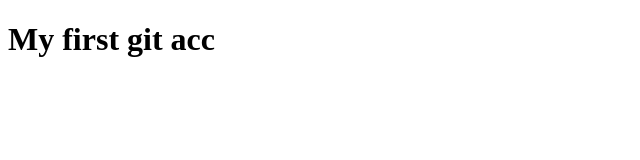
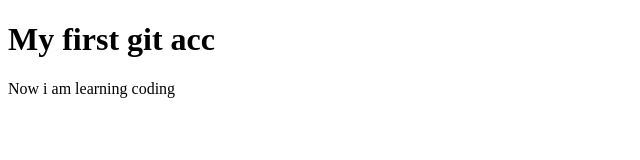
Before and after one commit to ezazul1/my-first-repo, a plain HTML site: page index.html in a window 1280 px wide. Shown: the whole page, without its empty margins (0-640 px from the left). Drawn offline with Linux system fonts and the light colour scheme.

Commit message:
color changed

```diff
--- a/index.html
+++ b/index.html
@@ -7,5 +7,6 @@
 </head>
 <body>
     <h1>My first git acc</h1>
+    <p>Now i am learning coding</p>
 </body>
 </html>
--- /dev/null
+++ b/style.css
@@ -0,0 +1,3 @@
+p{
+    color: blue;
+}
```
